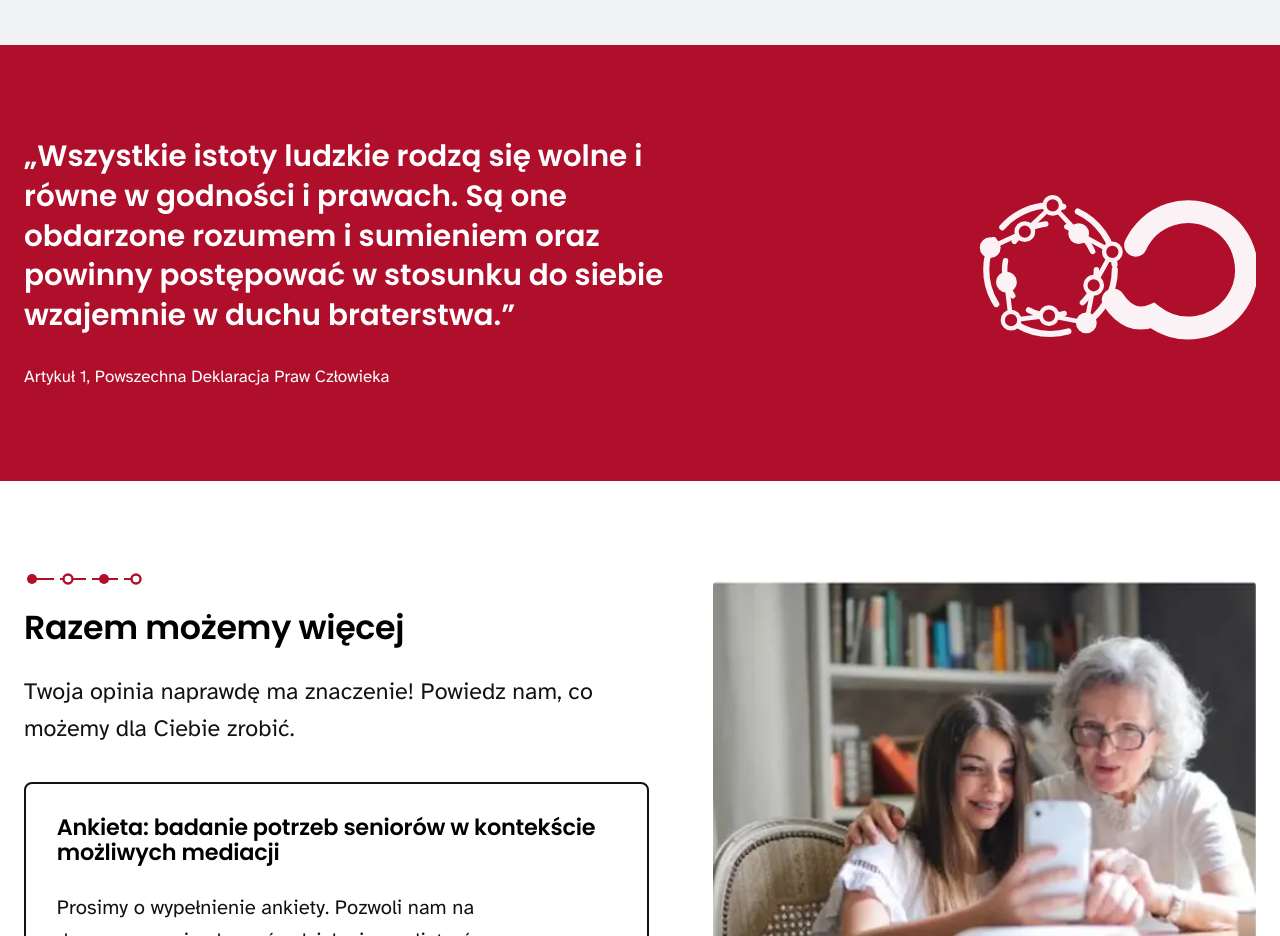
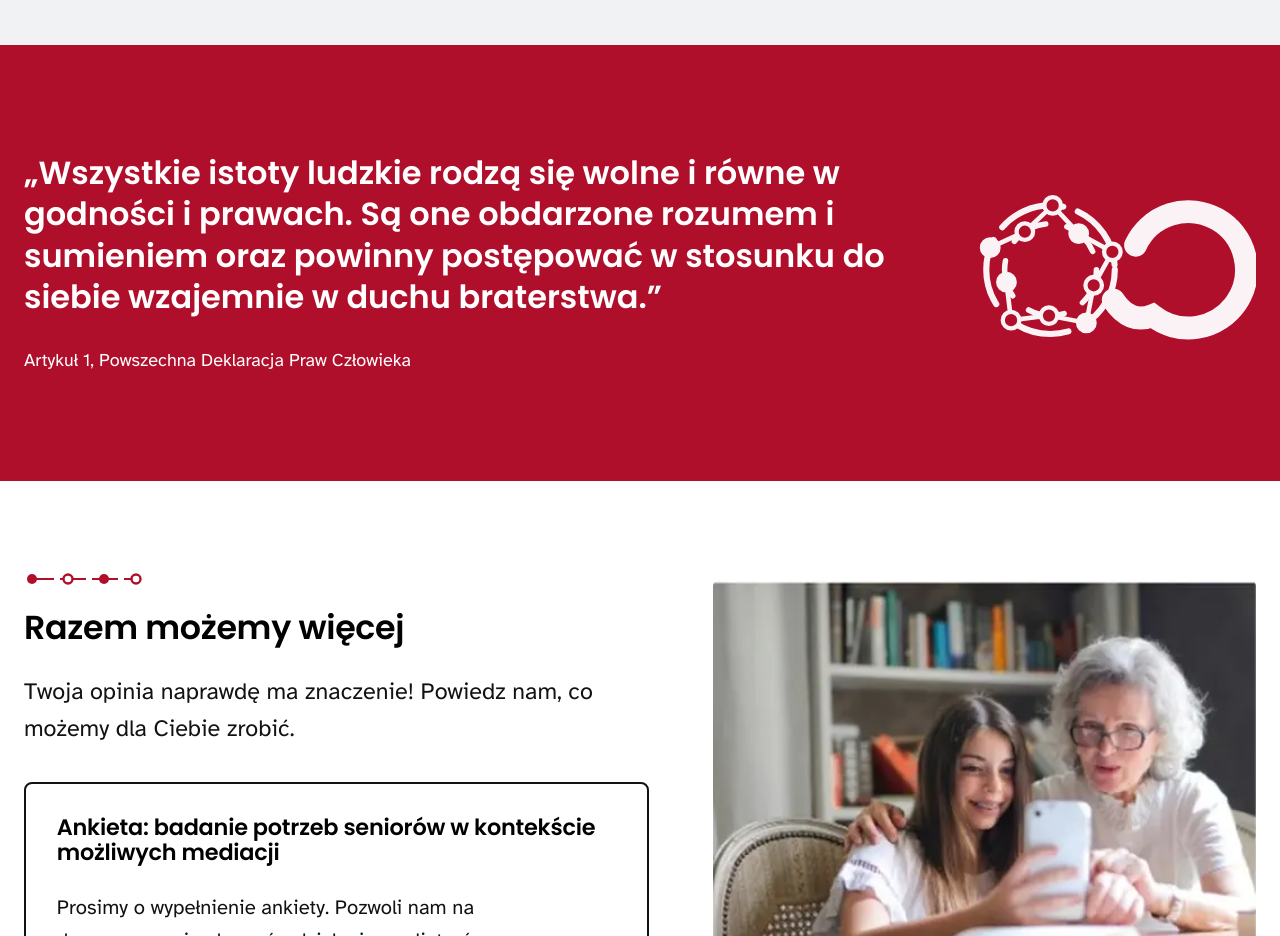
Before and after one commit to Disaster26/rzecznikseniora-koncepcja, a plain HTML site: page index.html in a window 1280 px wide. Shown: the part 2120-3056 px from the top of the page. Drawn offline with Linux system fonts and the light colour scheme.

Commit message:
Szerszy cytat na duzych ekranach

```diff
--- a/index.html
+++ b/index.html
@@ -99,9 +99,9 @@ h2{font-size:clamp(2rem,2.6vw,3.1rem)}
 
 .cytat{background:var(--red);color:#fff;position:relative;overflow:hidden}
 .cytat .wrap{display:grid;grid-template-columns:minmax(0,1fr) auto;gap:48px;align-items:center}
-.cytat blockquote{margin:0;max-width:34em}
-.cytat blockquote p{font:600 clamp(1.6rem,2.3vw,2.6rem)/1.35 var(--H);color:#fff}
-.cytat cite{display:block;margin-top:28px;font-style:normal;font-size:1.0625rem;color:#fff}
+.cytat blockquote{margin:0;max-width:1220px}
+.cytat blockquote p{font:600 clamp(1.6rem,2.5vw,3.2rem)/1.3 var(--H);color:#fff}
+.cytat cite{display:block;margin-top:28px;font-style:normal;font-size:1.125rem;color:#fff}
 .cytat .znak{width:clamp(220px,22vw,380px);height:auto;color:#fff;opacity:.95}
 
 .ankieta .wrap{display:grid;grid-template-columns:minmax(0,1.15fr) minmax(0,1fr);gap:clamp(40px,5vw,96px);align-items:center}
```
